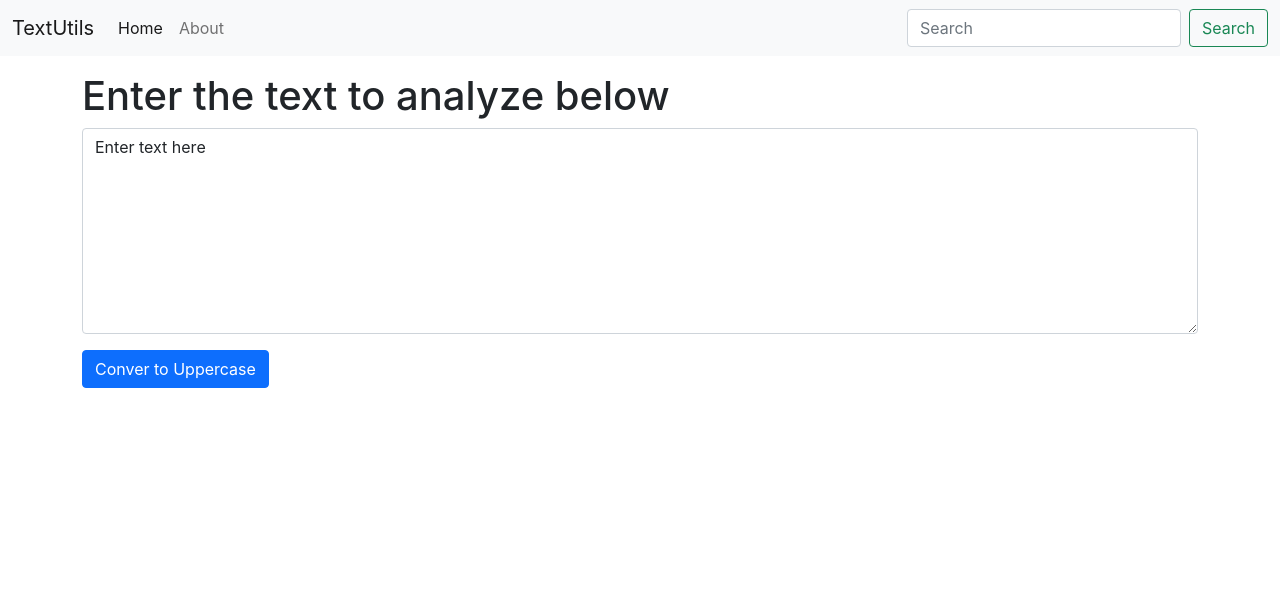
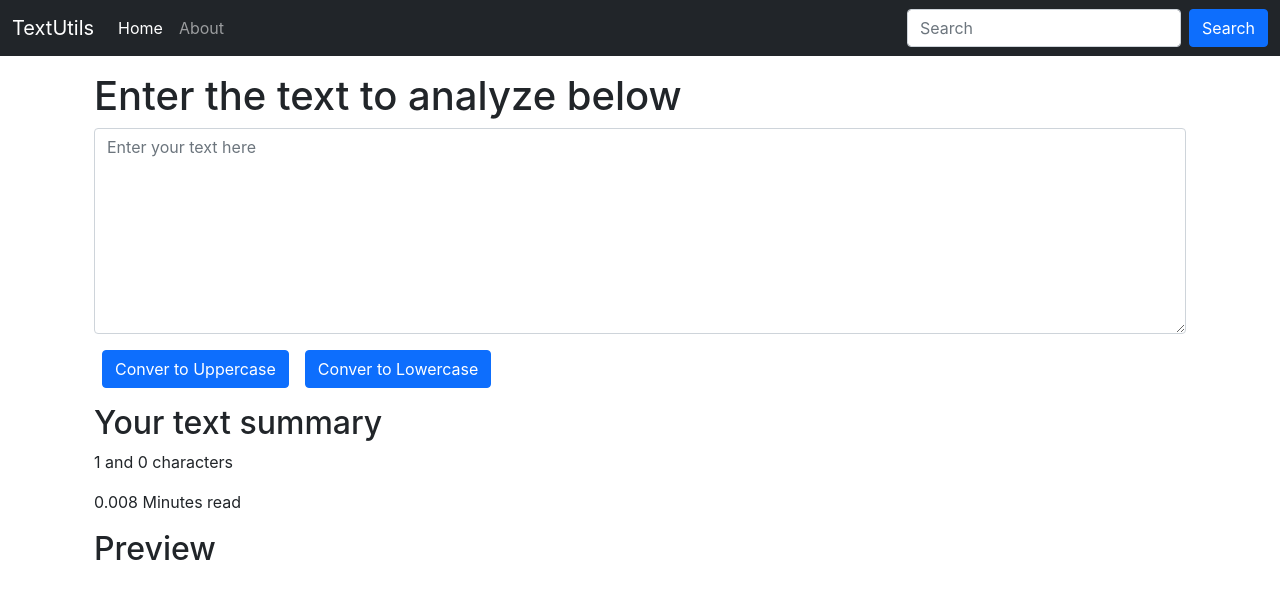
Before and after one commit to ProgrammingWithGaurav/TextUtils-React, a React (Create React App) app: page / in a window 1280 px wide. Shown: the top 598 px of the page. Built offline with nearby package versions, Linux system fonts and the light colour scheme.

Commit message:
adding more feature to textutils

```diff
--- a/src/components/Navbar.js
+++ b/src/components/Navbar.js
@@ -3,7 +3,7 @@
 
 export default function Navbar(props) {
     return (
-        <nav className="navbar navbar-expand-lg navbar-light bg-light">
+        <nav className="navbar navbar-expand-lg navbar-dark bg-dark">
         <div className="container-fluid">
           <a className="navbar-brand" href="/">{props.title}</a>
           <button className="navbar-toggler" type="button" data-bs-toggle="collapse" data-bs-target="#navbarSupportedContent" aria-controls="navbarSupportedContent" aria-expanded="false" aria-label="Toggle navigation">
@@ -20,7 +20,7 @@
             </ul>
             <form className="d-flex">
               <input className="form-control me-2" type="search" placeholder="Search" aria-label="Search" />
-              <button className="btn btn-outline-success" type="submit">Search</button>
+              <button className="btn btn-primary" type="submit">Search</button>
             </form>
           </div>
         </div>
--- a/src/components/TextForm.js
+++ b/src/components/TextForm.js
@@ -3,24 +3,38 @@
 
 export default function TextForm(props) {
     const handleUpClick = () => {
-        // console.log("Uppercase waas clicked" + text)
         let newText = text.toUpperCase();
+        setText(newText)
+    }
+
+    const handleLoClick = () => {
+        let newText = text.toLowerCase();
         setText(newText)
     }
     const handleOnChange = (event) => {
         // console.log('on change')
         setText(event.target.value)
     }
-    const [text, setText] = useState('Enter text here');
+    const [text, setText] = useState('');
     // text = 'new text'; // wrong way to change the state
     // setText('new Text');  // correct way to change the state
     return (
-        <div>
+        <>
+        <div className="container">
             <h1>{props.heading}</h1>
             <div className="mb-3">
-                <textarea className="form-control" value={text} onChange={handleOnChange} id="myBox" rows="8"></textarea>
+                <textarea className="form-control" value={text} onChange={handleOnChange} id="myBox" rows="8" placeholder="Enter your text here"></textarea>
             </div>
-            <button className="btn btn-primary" onClick={handleUpClick}>Conver to Uppercase</button>
+            <button className="btn btn-primary mx-2" onClick={handleUpClick}>Conver to Uppercase</button>
+            <button className="btn btn-primary mx-2" onClick={handleLoClick}>Conver to Lowercase</button>
         </div>
+        <div className="container my-3">
+            <h2>Your text summary</h2>
+            <p>{text.split(' ').length} and {text.length} characters</p>
+            <p>{0.008 * text.split(' ').length} Minutes read</p>
+            <h2>Preview</h2>
+            <p>{text}</p>
+        </div>
+        </>
     )
 }
```
